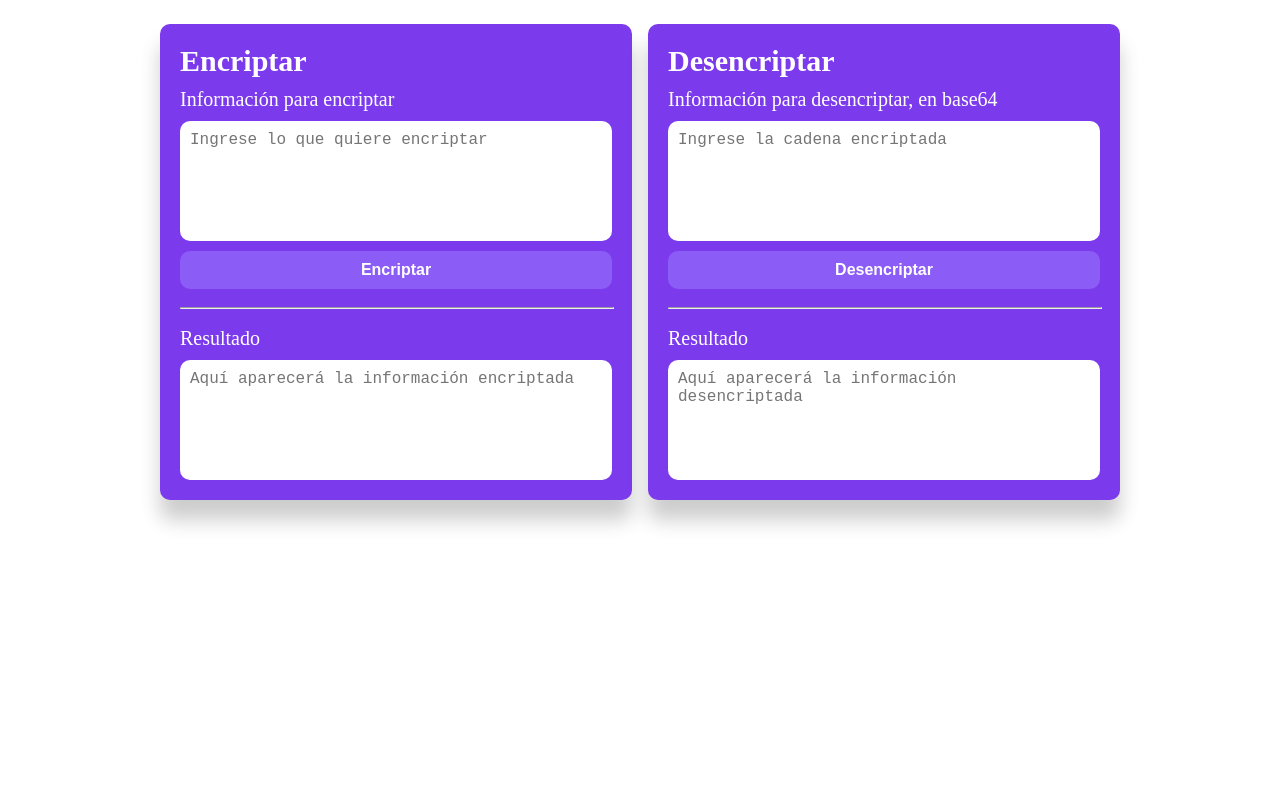
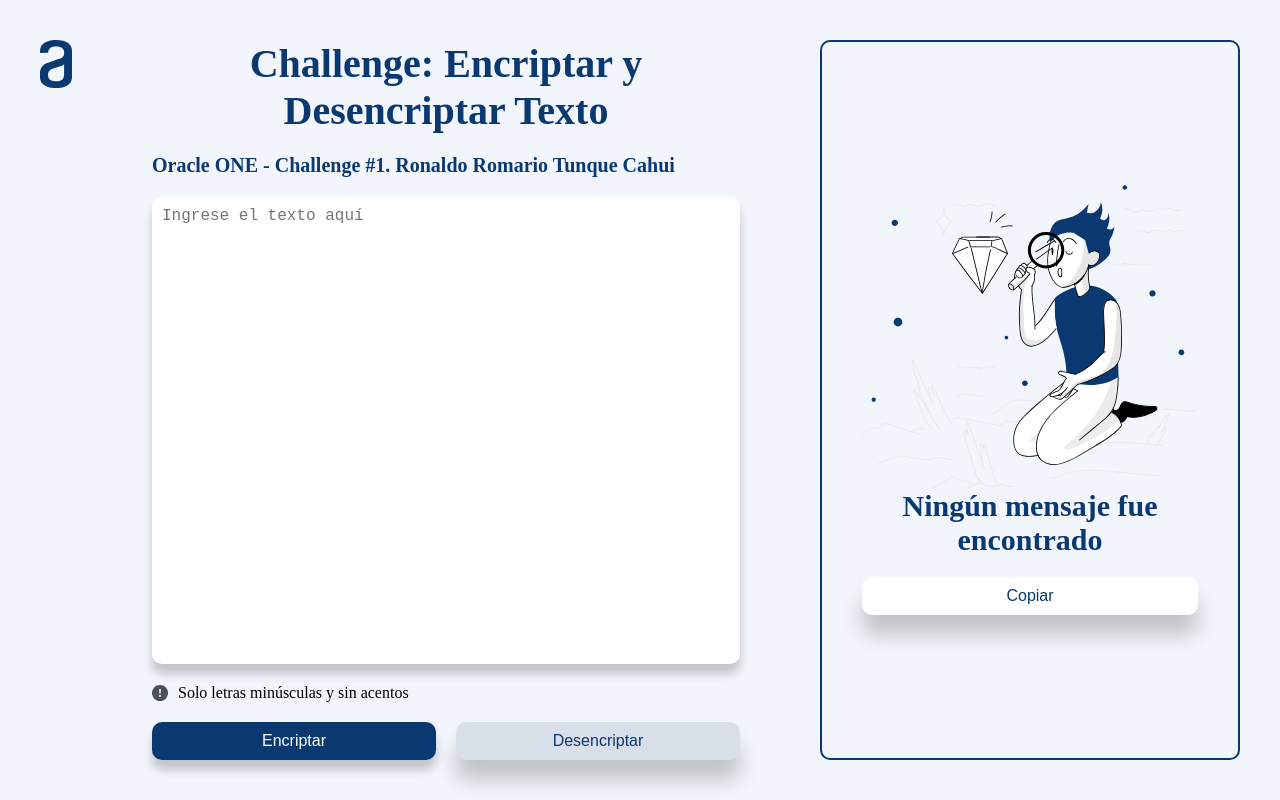
Before and after one commit to iKurito/alura-challenge-encriptador-de-texto, a plain HTML site: page index.html in a window 1280 px wide. Drawn offline with Linux system fonts and the light colour scheme.

Commit message:
update front view, styles and add assets

```diff
--- a/index.html
+++ b/index.html
@@ -9,28 +9,42 @@
   </head>
   <body>
     <main>
-      <section class="main-container">
-        <div class="encrypt">
-          <h2>Encriptar</h2>
-          <form id="encryptForm">
-            <label for="encryptText" class="label">Información para encriptar</label>
-            <textarea id="encryptText" class="textarea" placeholder="Ingrese lo que quiere encriptar"></textarea>
-            <input type="submit" value="Encriptar">
-            <hr>
-            <label for="encrypt" class="label">Resultado</label>
-            <textarea id="encryptResult" class="textarea" placeholder="Aquí aparecerá la información encriptada"></textarea>
-          </form>
+      <aside>
+        <div class="logo-container">
+          <img src="./assets/alura-logo.svg" alt="alura-logo">
         </div>
-        <div class="decrypt">
-          <h2>Desencriptar</h2>
-          <form id="decryptForm">
-            <label for="decryptText" class="label">Información para desencriptar, en base64</label>
-            <textarea id="decryptText" class="textarea" placeholder="Ingrese la cadena encriptada"></textarea>
-            <input type="submit" value="Desencriptar">
-            <hr >
-            <label for="decryptResult" class="label">Resultado</label>
-            <textarea id="decryptResult" class="textarea" placeholder="Aquí aparecerá la información desencriptada"></textarea>
-          </form>
+      </aside>
+      <section class="challenge">
+        <div class="challenge-container">
+          <h1 class="challenge-title">Challenge: Encriptar y Desencriptar Texto</h1>
+          <h3 class="challenge-subtitle">Oracle ONE - Challenge #1. Ronaldo Romario Tunque Cahui</h3>
+          <textarea id="text" class="challenge-text" placeholder="Ingrese el texto aquí"></textarea>
+          <div class="bottom">
+            <div class="info-container">
+              <img src="./assets/exclamation.svg" alt="exclamation">
+              <span>Solo letras minúsculas y sin acentos</span>
+            </div>
+            <div class="button-container">
+              <button type="button" id="encrypt" class="encrypt-button">Encriptar</button>
+              <button type="button" id="decrypt" class="decrypt-button">Desencriptar</button>
+            </div>
+          </div>
+        </div>
+      </section>
+      <section class="result">
+        <div class="found-container">
+          <img src="./assets/not-found.svg" alt="not-found">
+          <div class="not-found-message">
+            <h2>Ningún mensaje fue encontrado</h2>
+            <button type="button" id="copy" class="copy-button">Copiar</button>
+          </div>
+        </div>
+        <div class="not-found-container" style="display: none">
+          <img src="./assets/not-found.svg" alt="not-found">
+          <div class="not-found-message">
+            <h2>Ningún mensaje fue encontrado</h2>
+            <p>Ingrese el texto que desees encriptar o desencriptar</p>
+          </div>
         </div>
       </section>
     </main>
--- a/style.css
+++ b/style.css
@@ -1,114 +1,166 @@
-body {
+* {
   margin: 0;
   padding: 0;
+  box-sizing: border-box;
 }
 
-nav {
-  top: 0;
-  position: sticky;
-  min-width: 100%;
-  background: #7c3aed;
+main {
+  background: #F3F5FC;
+  min-height: 100vh;
+  display: flex;
+  flex-direction: row;
 }
 
-.nav-container {
-  max-width: 960px;
-  margin: 0 auto;
-  padding: 24px 12px 24px 12px;
+aside {
+  flex: 0;
 }
 
-.nav-title {
+.logo-container {
+  padding: 40px;
+}
+
+.challenge {
+  flex: 1;
+  padding: 40px;
+}
+
+.challenge-container {
+  height: calc(100vh - 80px);
+  display: flex;
+  flex-direction: column;
+}
+
+.challenge-title {
   font-size: 40px;
   font-weight: bold;
-  color: white;
-  margin: 0;
+  color: #0A3871;
+  margin: 0 0 20px 0;
+  flex: 0;
   text-align: center;
 }
 
-main {
-  background: #ffffff;
+.challenge-subtitle {
+  font-size: 20px;
+  color: #0A3871;
+  margin: 0 0 20px 0;
+  flex: 0;
 }
 
-.main-container {
-  max-width: 960px;
-  margin: 0 auto;
-  padding: 24px 12px 24px 12px;
-  display: grid;
-  grid-template-columns: repeat(auto-fit, minmax(250px, 1fr));
-  grid-gap: 1rem;
-}
-
-.main-container .encrypt, .decrypt {
-  background: #7c3aed;
-  padding: 20px;
-  border-radius: 10px;
-  color: white;
-  box-shadow: 0 20px 20px 0 rgba(0, 0, 0, 0.2);
-}
-
-.main-container .encrypt h2, .decrypt h2 {
-  font-size: 30px;
-  font-weight: bold;
-  color: white;
-  margin: 0 0 10px 0;
-}
-
-.main-container .encrypt form, .decrypt form {
-  display: flex;
-  flex-direction: column;
-  gap: 10px;
-}
-
-.main-container .encrypt .label, .decrypt .label {
-  font-size: 20px;
-  color: white;
-  margin: 0;
-}
-
-.main-container .encrypt .textarea, .decrypt .textarea {
-  height: 100px;
+.challenge-text {
+  width: 100%;
   border-radius: 10px;
   border: none;
+  outline: none;
+  outline-offset: 2px;
   padding: 10px;
   font-size: 16px;
   resize: none;
+  box-shadow: 0 10px 10px 0 rgba(0, 0, 0, 0.2);
+  flex: 1;
 }
 
-input[type="submit"] {
-  background: #8b5cf6;
+.info-container {
+  display: flex;
+  flex-direction: row;
+  gap: 10px;
+  margin-top: 20px;
+  flex: 0;
+}
+
+.button-container {
+  display: flex;
+  flex-direction: row;
+  gap: 20px;
+  margin-top: 20px;
+}
+
+.encrypt-button {
+  background: #0A3871;
   border: none;
   border-radius: 10px;
   padding: 10px;
   color: white;
   font-size: 16px;
-  font-weight: bold;
   cursor: pointer;
   transition: background 0.3s ease-in-out;
+  width: 100%;
+  box-shadow: 0 10px 10px 0 rgba(0, 0, 0, 0.2);
 }
 
-input[type="submit"]:hover {
-  background: #5e2b9a;
+.encrypt-button:hover {
+  background: #052051;
 }
 
-hr {
+.decrypt-button {
+  background: #D8DFE8;
+  border: none;
+  border-radius: 10px;
+  padding: 10px;
+  color: #0A3871;
+  font-size: 16px;
+  cursor: pointer;
+  transition: background 0.3s ease-in-out;
   width: 100%;
+  box-shadow: 0 20px 20px 0 rgba(0, 0, 0, 0.2);
 }
 
-footer {
-  bottom: 0;
-  position: absolute;
-  min-width: 100%;
-  background: #7c3aed;
+.decrypt-button:hover {
+  background: #CED4DA;
 }
 
-.footer-container {
-  max-width: 960px;
-  margin: 0 auto;
-  padding: 24px 12px 24px 12px;
+.result {
+  flex: 0;
+  padding: 40px;
 }
 
-.footer-body {
+.found-container {
+  padding: 40px;
+  display: flex;
+  flex-direction: column;
+  align-items: center;
+  justify-content: center;
+  height: calc(100vh - 80px);
+  border: 2px solid #0A3871;
+  border-radius: 10px;
+}
+
+.copy-button {
+  background: #FFFFFF;
+  border: none;
+  border-radius: 10px;
+  padding: 10px;
+  color: #0A3871;
+  font-size: 16px;
+  cursor: pointer;
+  transition: all 0.3s ease-in-out;
+  width: 100%;
+  box-shadow: 0 20px 20px 0 rgba(0, 0, 0, 0.2);
+}
+
+.copy-button:hover {
+  background: #0A3871;
+  color: white
+}
+
+
+.not-found-container {
+  padding: 40px;
+  display: flex;
+  flex-direction: column;
+  align-items: center;
+  justify-content: center;
+  height: calc(100vh - 80px);
+  border: 2px solid #0A3871;
+  border-radius: 10px;
+}
+
+.not-found-message {
+  font-size: 20px;
+  color: #0A3871;
   text-align: center;
-  color: white;
+  display: flex;
+  flex-direction: column;
+  gap: 20px;
 }
 
 @media screen and (max-width: 540px) {
```
Also changed, not shown: assets/alura-logo.svg (added), assets/exclamation.svg (added), assets/not-found.svg (added).
